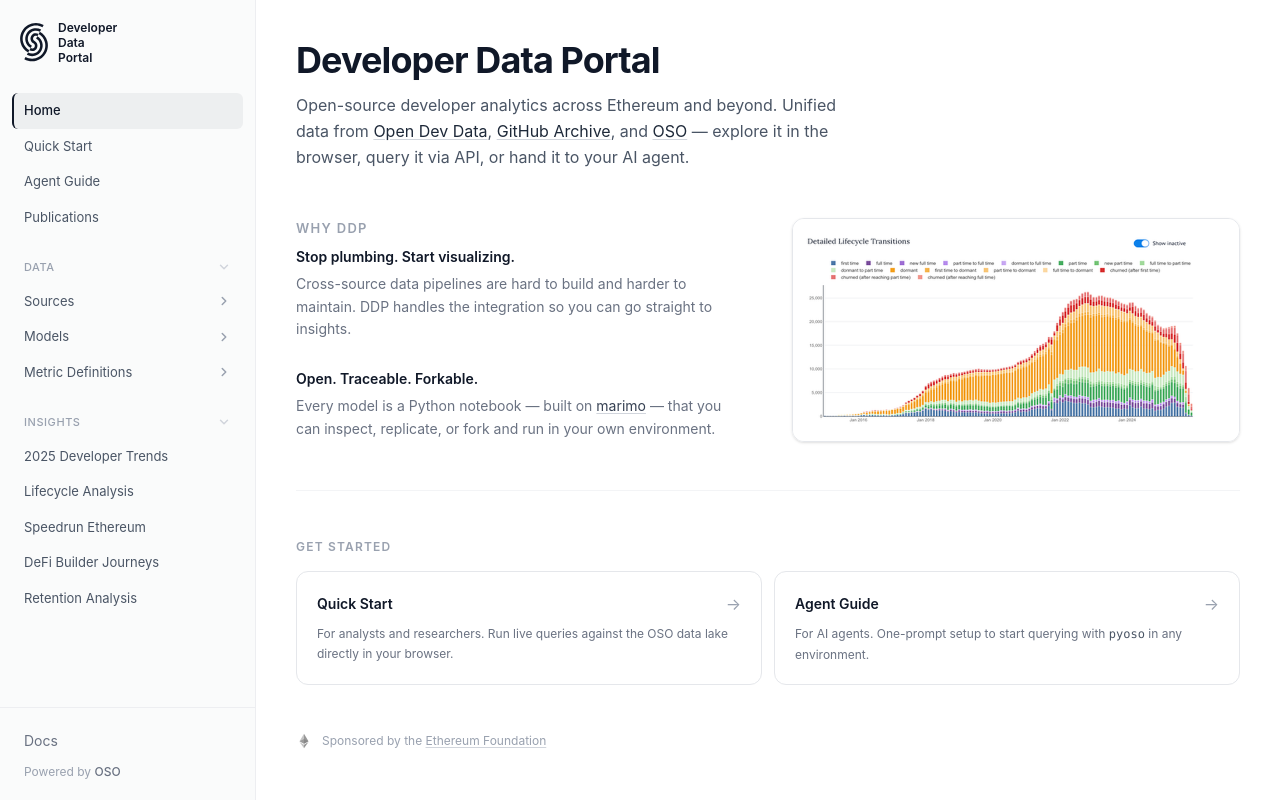
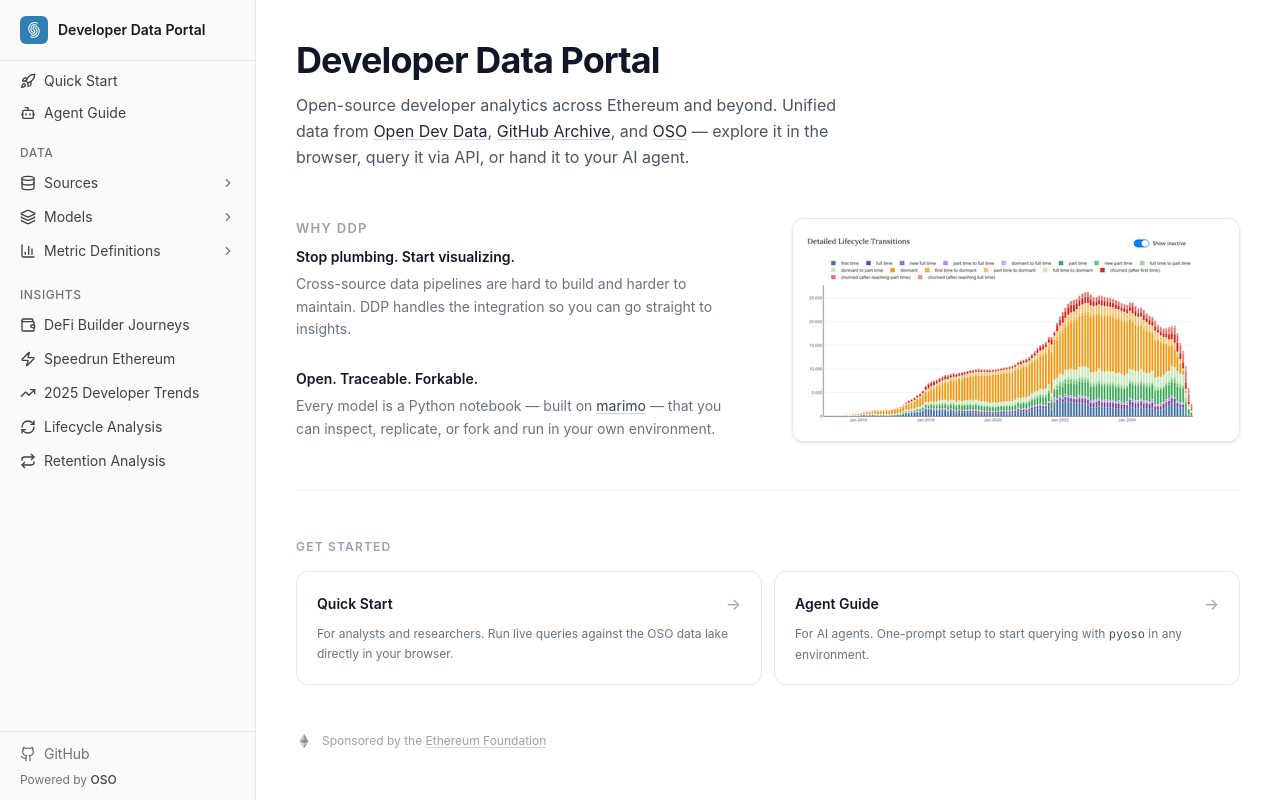
Before and after one commit to opensource-observer/ddp, a Next.js app in the folder app/: page / in a window 1280 px wide. Built offline with nearby package versions, Linux system fonts and the light colour scheme.

Commit message:
polish: sidebar icons and insights ordering

```diff
--- a/app/components/Sidebar.tsx
+++ b/app/components/Sidebar.tsx
@@ -3,18 +3,32 @@
 import Link from 'next/link';
 import { usePathname } from 'next/navigation';
 import { useState } from 'react';
+import {
+  Github,
+  Database,
+  ChevronRight,
+  BarChart3,
+  Rocket,
+  Bot,
+  Layers,
+  TrendingUp,
+  RefreshCw,
+  Zap,
+  Wallet,
+  Repeat,
+  type LucideIcon,
+} from 'lucide-react';
 
 interface NavItem {
   label: string;
   href: string;
+  icon?: LucideIcon;
   children?: NavItem[];
 }
 
 const navItems: NavItem[] = [
-  { label: 'Home', href: '/' },
-  { label: 'Quick Start', href: '/quick-start' },
-  { label: 'Agent Guide', href: '/agent-guide' },
-  { label: 'Publications', href: '/publications' },
+  { label: 'Quick Start', href: '/quick-start', icon: Rocket },
+  { label: 'Agent Guide', href: '/agent-guide', icon: Bot },
   {
     label: 'Data',
     href: '/data',
@@ -22,6 +36,7 @@
       {
         label: 'Sources',
         href: '/data/sources',
+        icon: Database,
         children: [
           { label: 'Open Dev Data', href: '/data/sources/open-dev-data' },
           { label: 'GitHub Archive', href: '/data/sources/github-archive' },
@@ -31,6 +46,7 @@
       {
         label: 'Models',
         href: '/data/models',
+        icon: Layers,
         children: [
           { label: 'Ecosystems', href: '/data/models/ecosystems' },
           { label: 'Repositories', href: '/data/models/repositories' },
@@ -43,6 +59,7 @@
       {
         label: 'Metric Definitions',
         href: '/data/metric-definitions',
+        icon: BarChart3,
         children: [
           { label: 'Activity', href: '/data/metric-definitions/activity' },
           { label: 'Alignment', href: '/data/metric-definitions/alignment' },
@@ -56,115 +73,102 @@
     label: 'Insights',
     href: '/insights',
     children: [
-      { label: '2025 Developer Trends', href: '/insights/developer-report-2025' },
-      { label: 'Lifecycle Analysis', href: '/insights/developer-lifecycle' },
-      { label: 'Speedrun Ethereum', href: '/insights/speedrun-ethereum' },
-      { label: 'DeFi Builder Journeys', href: '/insights/defi-builder-journeys' },
-      { label: 'Retention Analysis', href: '/insights/developer-retention' },
+      { label: 'DeFi Builder Journeys', href: '/insights/defi-builder-journeys', icon: Wallet },
+      { label: 'Speedrun Ethereum', href: '/insights/speedrun-ethereum', icon: Zap },
+      { label: '2025 Developer Trends', href: '/insights/developer-report-2025', icon: TrendingUp },
+      { label: 'Lifecycle Analysis', href: '/insights/developer-lifecycle', icon: RefreshCw },
+      { label: 'Retention Analysis', href: '/insights/developer-retention', icon: Repeat },
     ],
   },
 ];
 
-function ChevronIcon({ className }: { className?: string }) {
+function NavLeaf({ item, pathname }: { item: NavItem; pathname: string }) {
+  const isActive = pathname === item.href;
+
   return (
-    <svg
-      width="14"
-      height="14"
-      viewBox="0 0 14 14"
-      fill="none"
-      xmlns="http://www.w3.org/2000/svg"
-      className={className}
+    <li>
+      <Link
+        href={item.href}
+        className={`flex items-center gap-2 rounded-md px-2 py-1.5 text-sm transition-colors ${
+          isActive
+            ? 'bg-[var(--sidebar-accent)] text-[var(--sidebar-primary)] font-medium'
+            : 'text-[var(--sidebar-foreground)] hover:bg-[var(--sidebar-accent)] hover:text-[var(--sidebar-primary)]'
+        }`}
       >
-      <path
-        d="M5.25 3.5L8.75 7L5.25 10.5"
-        stroke="currentColor"
-        strokeWidth="1.5"
-        strokeLinecap="round"
-        strokeLinejoin="round"
-      />
-    </svg>
+        {item.icon && <item.icon className="h-4 w-4 shrink-0" />}
+        <span className="truncate">{item.label}</span>
+      </Link>
+    </li>
   );
 }
 
-function NavSection({ item, pathname, level = 0 }: { item: NavItem; pathname: string; level?: number }) {
-  const [isOpen, setIsOpen] = useState(
-    level === 0
-      ? true
-      : (item.children?.some((child) =>
+function NavGroup({ item, pathname }: { item: NavItem; pathname: string }) {
+  const isChildActive = item.children?.some(
+    (child) =>
       child.href === pathname ||
-          child.children?.some((grandchild) => grandchild.href === pathname)
-        ) || false)
+      child.children?.some((gc) => gc.href === pathname)
   );
-  const isActive = pathname === item.href || (pathname.startsWith(item.href + '/') && item.href !== '/');
-  const isExactActive = pathname === item.href;
+  const [isOpen, setIsOpen] = useState(isChildActive ?? false);
 
-  if (item.children) {
-    const isSectionHeader = level === 0;
-
-    if (isSectionHeader) {
-      // Top-level section headers (DATA, INSIGHTS)
   return (
-        <div>
+    <li>
       <button
         onClick={() => setIsOpen(!isOpen)}
-            className="w-full text-left text-[11px] font-medium text-gray-400 uppercase tracking-wider px-6 pt-6 pb-2 flex items-center justify-between group"
+        className={`flex w-full items-center gap-2 rounded-md px-2 py-1.5 text-sm transition-colors ${
+          isChildActive
+            ? 'text-[var(--sidebar-primary)] font-medium'
+            : 'text-[var(--sidebar-foreground)] hover:bg-[var(--sidebar-accent)] hover:text-[var(--sidebar-primary)]'
+        }`}
       >
-            <span>{item.label}</span>
-            <span className={`transition-transform duration-200 ease-out ${isOpen ? 'rotate-90' : ''}`}>
-              <ChevronIcon className="w-3.5 h-3.5 text-gray-300 group-hover:text-gray-400" />
-            </span>
+        {item.icon && <item.icon className="h-4 w-4 shrink-0" />}
+        <span className="flex-1 truncate text-left">{item.label}</span>
+        <ChevronRight
+          className={`h-3.5 w-3.5 shrink-0 text-[var(--sidebar-muted)] transition-transform duration-200 ${
+            isOpen ? 'rotate-90' : ''
+          }`}
+        />
       </button>
       {isOpen && (
-            <div>
-              {item.children.map((child) => (
-                <NavSection key={child.href} item={child} pathname={pathname} level={level + 1} />
-              ))}
-            </div>
+        <ul className="mt-0.5 ml-3 border-l border-[var(--sidebar-border)] pl-2 space-y-0.5">
+          {item.children!.map((child) =>
+            child.children ? (
+              <NavGroup key={child.href} item={child} pathname={pathname} />
+            ) : (
+              <NavLeaf key={child.href} item={child} pathname={pathname} />
+            )
           )}
+        </ul>
+      )}
+    </li>
+  );
+}
+
+function NavSection({ item, pathname }: { item: NavItem; pathname: string }) {
+  if (item.children) {
+    return (
+      <div className="px-3 py-1">
+        <p className="px-2 pb-1.5 pt-3 text-xs font-medium text-[var(--sidebar-muted)] uppercase tracking-wider">
+          {item.label}
+        </p>
+        <ul className="space-y-0.5">
+          {item.children.map((child) =>
+            child.children ? (
+              <NavGroup key={child.href} item={child} pathname={pathname} />
+            ) : (
+              <NavLeaf key={child.href} item={child} pathname={pathname} />
+            )
+          )}
+        </ul>
       </div>
     );
   }
 
-    // Nested expandable items (Sources, Models, etc.)
   return (
-      <div>
-        <button
-          onClick={() => setIsOpen(!isOpen)}
-          className={`w-full text-left mx-3 px-3 py-2 rounded-md flex items-center justify-between transition-all duration-150 text-[13px] ${
-            isActive
-              ? 'bg-gray-900/5 text-gray-900 font-medium'
-              : 'text-gray-600 hover:text-gray-900 hover:bg-gray-900/[0.03]'
-          }`}
-          style={{ width: 'calc(100% - 24px)' }}
-        >
-          <span>{item.label}</span>
-          <span className={`transition-transform duration-200 ease-out ${isOpen ? 'rotate-90' : ''}`}>
-            <ChevronIcon className="w-3.5 h-3.5 text-gray-400" />
-          </span>
-        </button>
-        {isOpen && (
-          <div className="pl-3">
-            {item.children.map((child) => (
-              <NavSection key={child.href} item={child} pathname={pathname} level={level + 1} />
-            ))}
+    <div className="px-3">
+      <ul>
+        <NavLeaf item={item} pathname={pathname} />
+      </ul>
     </div>
-        )}
-      </div>
-    );
-  }
-
-  // Leaf nav items (actual links)
-  return (
-    <Link
-      href={item.href}
-      className={`block mx-3 px-3 py-2 rounded-md transition-all duration-150 text-[13px] ${
-        isExactActive
-          ? 'bg-gray-900/5 text-gray-900 font-medium border-l-2 border-gray-900 pl-[10px]'
-          : 'text-gray-600 hover:text-gray-900 hover:bg-gray-900/[0.03]'
-      }`}
-    >
-      {item.label}
-    </Link>
   );
 }
 
@@ -172,65 +176,50 @@
   const pathname = usePathname();
 
   return (
-    <div className="w-64 bg-gray-50/80 border-r border-gray-200/60 h-full overflow-y-auto flex flex-col">
-      {/* Logo/Header Section */}
-      <div className="px-5 py-5">
-        <div className="flex items-center gap-2.5">
+    <aside className="w-64 shrink-0 bg-[var(--sidebar-bg)] border-r border-[var(--sidebar-border)] h-full flex flex-col overflow-hidden">
+      {/* Header */}
+      <div className="px-4 py-3 border-b border-[var(--sidebar-border)]">
+        <Link href="/" className="flex items-center gap-2.5 rounded-lg px-1 py-1 hover:bg-[var(--sidebar-accent)] transition-colors">
+          <div className="h-7 w-7 rounded-md bg-[#3080B6] flex items-center justify-center text-white shrink-0">
             <svg
               xmlns="http://www.w3.org/2000/svg"
               fill="none"
               viewBox="0 0 112 154"
-            className="w-7 h-auto text-gray-900"
-            role="img"
+              className="w-4 h-4"
             >
-            <path
-              d="M48.303 153.213c-10.797 0-21.457-2.796-31.1-8.277l5.078-8.934c12.275 6.977 26.536 8.756 40.153 5.008 13.616-3.749 24.963-12.576 31.94-24.863 6.976-12.28 8.756-26.542 5.008-40.158-3.749-13.617-12.577-24.958-24.863-31.94l5.073-8.934c14.67 8.337 25.211 21.882 29.693 38.142 4.476 16.266 2.353 33.294-5.983 47.957-8.337 14.669-21.883 25.212-38.143 29.687a63.538 63.538 0 01-16.857 2.295v.017z"
-              fill="currentColor"
-            />
-            <path
-              d="M48.338 132.661c-7.284 0-14.48-1.886-20.983-5.581l5.002-8.828c7.514 4.269 16.307 5.245 24.637 2.951 8.331-2.294 15.267-7.692 19.53-15.207 8.81-15.51 3.358-35.293-12.145-44.097l5.073-8.934c20.434 11.607 27.612 37.67 16.006 58.11-5.623 9.897-14.764 17.016-25.738 20.037a42.877 42.877 0 01-11.382 1.549z"
-              fill="currentColor"
-            />
-            <path
-              d="M32.357 118.258c-14.664-8.33-25.212-21.876-29.688-38.136-4.475-16.266-2.353-33.3 5.978-47.969C25.86 1.881 64.486-8.757 94.764 8.443l-5.073 8.935c-25.353-14.404-57.7-5.5-72.11 19.854-6.977 12.28-8.757 26.548-5.002 40.164 3.749 13.617 12.529 24.975 24.81 31.946l-5.026 8.916h-.006z"
-              fill="currentColor"
-            />
-            <path
-              d="M42.455 100.408C22.02 88.801 14.896 62.744 26.503 42.304c5.622-9.897 14.775-17.028 25.767-20.073 11.003-3.05 22.515-1.632 32.413 3.991l-5.085 8.91c-7.503-4.262-16.23-5.309-24.585-2.997-8.354 2.312-15.308 7.728-19.576 15.248-8.81 15.51-3.359 35.293 12.144 44.097l-5.126 8.928z"
-              fill="currentColor"
-            />
-            <path
-              d="M58.502 72.24c-5.872-3.334-7.894-10.08-4.79-15.544 1.686-2.962 3.986-4.783 6.835-5.41 2.768-.609 5.93-.012 8.905 1.68l5.061-8.911c-5.185-2.945-10.926-3.962-16.17-2.809-5.66 1.242-10.478 4.925-13.57 10.371-5.895 10.377-2.14 23.402 8.62 29.534 5.771 3.281 7.834 10.175 4.695 15.704-1.508 2.66-3.82 4.41-6.675 5.061-2.892.662-6.073.124-8.964-1.52l-5.073 8.934c3.642 2.07 7.621 3.134 11.565 3.134a21.61 21.61 0 004.766-.532c5.664-1.295 10.394-4.849 13.32-10.005 5.978-10.524 2.236-23.561-8.525-29.693v.006z"
-              fill="currentColor"
-            />
+              <path d="M48.303 153.213c-10.797 0-21.457-2.796-31.1-8.277l5.078-8.934c12.275 6.977 26.536 8.756 40.153 5.008 13.616-3.749 24.963-12.576 31.94-24.863 6.976-12.28 8.756-26.542 5.008-40.158-3.749-13.617-12.577-24.958-24.863-31.94l5.073-8.934c14.67 8.337 25.211 21.882 29.693 38.142 4.476 16.266 2.353 33.294-5.983 47.957-8.337 14.669-21.883 25.212-38.143 29.687a63.538 63.538 0 01-16.857 2.295v.017z" fill="currentColor" />
+              <path d="M48.338 132.661c-7.284 0-14.48-1.886-20.983-5.581l5.002-8.828c7.514 4.269 16.307 5.245 24.637 2.951 8.331-2.294 15.267-7.692 19.53-15.207 8.81-15.51 3.358-35.293-12.145-44.097l5.073-8.934c20.434 11.607 27.612 37.67 16.006 58.11-5.623 9.897-14.764 17.016-25.738 20.037a42.877 42.877 0 01-11.382 1.549z" fill="currentColor" />
+              <path d="M32.357 118.258c-14.664-8.33-25.212-21.876-29.688-38.136-4.475-16.266-2.353-33.3 5.978-47.969C25.86 1.881 64.486-8.757 94.764 8.443l-5.073 8.935c-25.353-14.404-57.7-5.5-72.11 19.854-6.977 12.28-8.757 26.548-5.002 40.164 3.749 13.617 12.529 24.975 24.81 31.946l-5.026 8.916h-.006z" fill="currentColor" />
+              <path d="M42.455 100.408C22.02 88.801 14.896 62.744 26.503 42.304c5.622-9.897 14.775-17.028 25.767-20.073 11.003-3.05 22.515-1.632 32.413 3.991l-5.085 8.91c-7.503-4.262-16.23-5.309-24.585-2.997-8.354 2.312-15.308 7.728-19.576 15.248-8.81 15.51-3.359 35.293 12.144 44.097l-5.126 8.928z" fill="currentColor" />
+              <path d="M58.502 72.24c-5.872-3.334-7.894-10.08-4.79-15.544 1.686-2.962 3.986-4.783 6.835-5.41 2.768-.609 5.93-.012 8.905 1.68l5.061-8.911c-5.185-2.945-10.926-3.962-16.17-2.809-5.66 1.242-10.478 4.925-13.57 10.371-5.895 10.377-2.14 23.402 8.62 29.534 5.771 3.281 7.834 10.175 4.695 15.704-1.508 2.66-3.82 4.41-6.675 5.061-2.892.662-6.073.124-8.964-1.52l-5.073 8.934c3.642 2.07 7.621 3.134 11.565 3.134a21.61 21.61 0 004.766-.532c5.664-1.295 10.394-4.849 13.32-10.005 5.978-10.524 2.236-23.561-8.525-29.693v.006z" fill="currentColor" />
             </svg>
-          <div className="leading-tight">
-            <p className="text-[12px] font-semibold text-gray-900">Developer</p>
-            <p className="text-[12px] font-semibold text-gray-900">Data</p>
-            <p className="text-[12px] font-semibold text-gray-900">Portal</p>
           </div>
-        </div>
+          <p className="text-sm font-semibold text-[var(--sidebar-primary)] truncate">Developer Data Portal</p>
+        </Link>
       </div>
 
       {/* Navigation */}
-      <nav className="flex-1 py-2">
+      <nav className="flex-1 overflow-y-auto py-1">
         {navItems.map((item) => (
           <NavSection key={item.href} item={item} pathname={pathname} />
         ))}
       </nav>
 
       {/* Footer */}
-      <div className="mt-auto px-6 py-5 border-t border-gray-200/60">
+      <div className="border-t border-[var(--sidebar-border)] px-4 py-3">
         <a
-          href="https://docs.oso.xyz"
-          className="inline-flex items-center gap-1.5 text-sm text-gray-500 hover:text-gray-900 transition-colors"
+          href="https://github.com/opensource-observer/ddp"
+          target="_blank"
+          rel="noopener noreferrer"
+          className="flex items-center gap-2 px-1 text-sm text-[var(--sidebar-muted)] hover:text-[var(--sidebar-primary)] transition-colors"
         >
-          Docs
+          <Github className="h-4 w-4" />
+          <span>GitHub</span>
         </a>
-        <p className="text-xs text-gray-400 mt-3">
-          Powered by <span className="text-gray-500 font-medium">OSO</span>
+        <p className="text-xs text-[var(--sidebar-muted)] mt-2 px-1">
+          Powered by <span className="font-medium text-[var(--sidebar-foreground)]">OSO</span>
         </p>
       </div>
-    </div>
+    </aside>
   );
 }
```
Also changed, not shown: app/app/globals.css (+8 -0 lines). Lines whose indentation alone changed are shown as unchanged.
